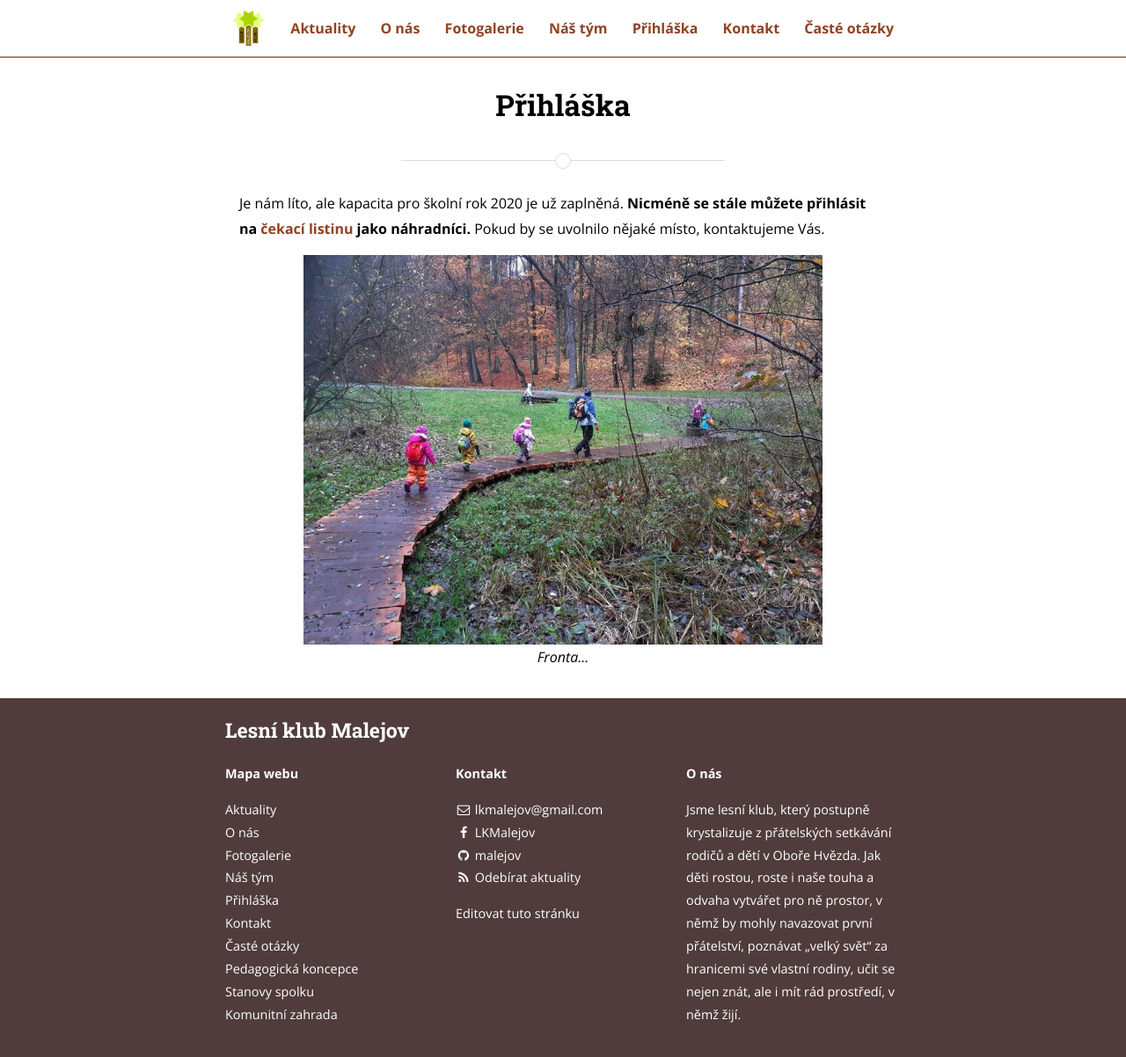
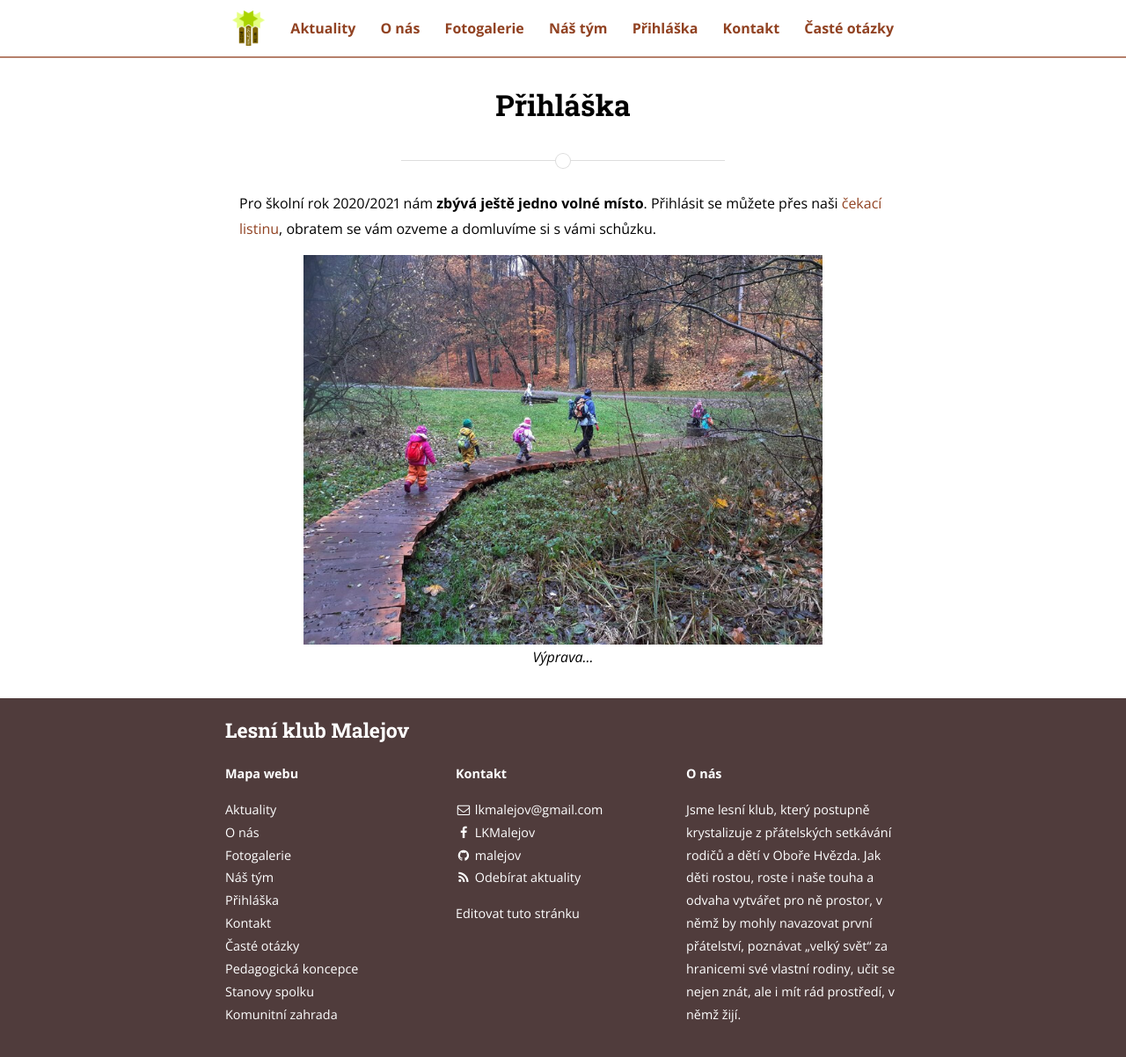
Before and after one commit to bencentra/centrarium, a Jekyll site: the page built from prihlaska.md, in a window 1280 px wide and 1213 px high. Shown: the top 1202 px of the window at 88% size. Built offline with Jekyll 4.4.1, drawn with Linux system fonts in a browser that asks for light colours; nearby versions of some CDN libraries.

Commit message:
Zbývá ještě jedno volné místo

```diff
--- a/prihlaska.md
+++ b/prihlaska.md
@@ -4,6 +4,6 @@ title: Přihláška
 permalink: /prihlaska/
 ---
 
-Je nám líto, ale kapacita pro školní rok 2020 je už zaplněná. **Nicméně se stále můžete přihlásit na [čekací listinu](https://forms.gle/Fta3xf4JYUKvRP1q7) jako náhradníci.** Pokud by se uvolnilo nějaké místo, kontaktujeme Vás.
+Pro školní rok 2020/2021 nám **zbývá ještě jedno volné místo**. Přihlásit se můžete přes naši [čekací listinu](https://forms.gle/Fta3xf4JYUKvRP1q7), obratem se vám ozveme a domluvíme si s vámi schůzku.
 
-![Fronta...](/assets/gallery/2019-11-13_10-08-24.jpg)
+![Výprava...](/assets/gallery/2019-11-13_10-08-24.jpg)
```
